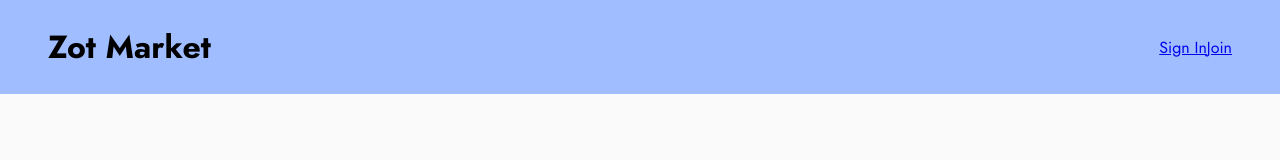
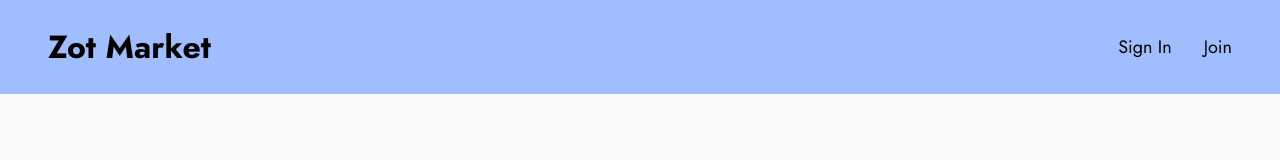
Before and after one commit to atile4/zotmarket-webjam, a React (Vite) app: page / in a window 1280 px wide. Shown: the top 160 px of the page. Built offline with nearby package versions, Linux system fonts and the light colour scheme.

Commit message:
Update index.css

```diff
--- a/src/index.css
+++ b/src/index.css
@@ -27,3 +27,17 @@ body {
   text-decoration: none;
   color: inherit;
 }
+
+.auth-links {
+  display: flex;
+  gap: 32px;
+  align-items: center;
+}
+
+.auth-link {
+  font-size: 18px;
+  color: #000000;
+  text-decoration: none;
+  font-weight: 400;
+  cursor: pointer;
+}
```
